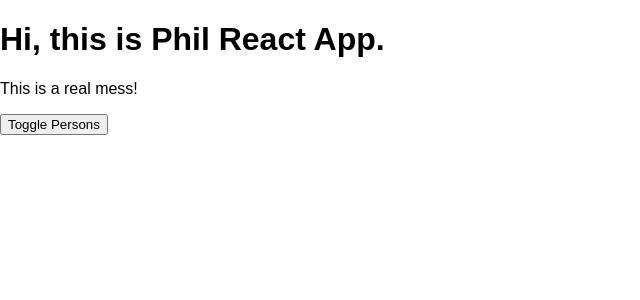
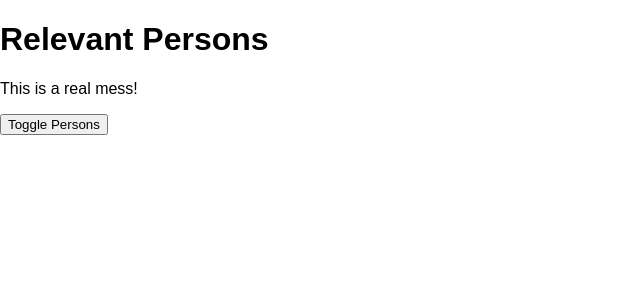
Before and after one commit to phmill/reactCourse, a React app: page / in a window 1280 px wide. Shown: the top 300 px of the page, without its empty margins (0-640 px from the left). Built offline with nearby package versions, Linux system fonts and the light colour scheme.

Commit message:
refactoring components

```diff
--- a/src/App.css
+++ b/src/components/Cockpit/Cockpit.css
@@ -1,7 +1,3 @@
-.App {
-  text-align: center;
-}
-
 .red {
   color: red;
 }
@@ -10,7 +6,7 @@
   font-weight: bold;
 }
 
-.App button {
+.Cockpit button {
   background-color: green;
   color: white;
   font: inherit;
@@ -19,16 +15,16 @@
   cursor: pointer;
 }
 
-.App button:hover {
+.Cockpit button:hover {
   background-color: lightgreen;
   color: black;
 }
 
-.App button.Red {
+.Cockpit button.Red {
   background-color: red;
 }
 
-.App button.Red:hover {
+.Cockpit button.Red:hover {
   background-color: salmon;
   color: black;
 }
--- /dev/null
+++ b/src/components/Cockpit/Cockpit.js
@@ -0,0 +1,31 @@
+import React from 'react'
+
+import classes from './Cockpit.css'
+
+const cockpit = props => {
+  const assignedClasses = []
+  let btnClass = ''
+
+  if (props.showPersons) {
+    btnClass = classes.Red
+  }
+
+  if (props.persons.length <= 2) {
+    assignedClasses.push(classes.red)
+  }
+  if (props.persons.length <= 1) {
+    assignedClasses.push(classes.bold)
+  }
+
+  return (
+    <div className={classes.Cockpit}>
+      <h1>{props.appTitle}</h1>
+      <p className={assignedClasses.join(' ')}>This is a real mess!</p>
+      <button className={btnClass} onClick={props.clicked}>
+        Toggle Persons
+      </button>
+    </div>
+  )
+}
+
+export default cockpit
--- /dev/null
+++ b/src/components/Persons/Persons.js
@@ -0,0 +1,18 @@
+import React from 'react'
+
+import Person from './Person/Person'
+
+const persons = props =>
+  props.persons.map((person, index) => {
+    return (
+      <Person
+        click={() => props.clicked(index)}
+        name={person.name}
+        age={person.age}
+        changed={event => props.changed(event, person.id)}
+        key={person.id}
+      />
+    )
+  })
+
+export default persons
--- /dev/null
+++ b/src/containers/App.css
@@ -0,0 +1,3 @@
+.App {
+  text-align: center;
+}
--- a/src/App.js
+++ b/src/containers/App.js
@@ -1,7 +1,7 @@
 import React, { Component } from 'react'
 import classes from './App.css'
-import Person from './Person/Person'
-import ErrorBoundary from './ErrorBoundary/ErrorBoundary'
+import Persons from '../components/Persons/Persons'
+import Cockpit from '../components/Cockpit/Cockpit'
 
 class App extends Component {
   state = {
@@ -55,43 +55,25 @@
 
   render() {
     let persons = null
-    let btnClass = ''
 
     if (this.state.showPersons) {
       persons = (
-        <div>
-          {this.state.persons.map((person, index) => {
-            return (
-              <ErrorBoundary key={person.id}>
-                <Person
-                  click={() => this.deletePersonHandler(index)}
-                  name={person.name}
-                  age={person.age}
-                  changed={event => this.nameChangedHandler(event, person.id)}
-                />
-              </ErrorBoundary>
-            )
-          })}
-        </div>
+        <Persons
+          persons={this.state.persons}
+          clicked={this.deletePersonHandler}
+          changed={this.nameChangedHandler}
+        />
       )
-      btnClass = classes.Red
-    }
-
-    const assignedClasses = []
-    if (this.state.persons.length <= 2) {
-      assignedClasses.push(classes.red)
-    }
-    if (this.state.persons.length <= 1) {
-      assignedClasses.push(classes.bold)
     }
 
     return (
       <div className={classes.App}>
-        <h1>Hi, this is Phil React App.</h1>
-        <p className={assignedClasses.join(' ')}>This is a real mess!</p>
-        <button className={btnClass} onClick={this.togglePersonsHandler}>
-          Toggle Persons
-        </button>
+        <Cockpit
+          appTitle={this.props.title}
+          showPersons={this.state.showPersons}
+          persons={this.state.persons}
+          clicked={this.togglePersonsHandler}
+        />
         {persons}
       </div>
     )
--- a/src/index.js
+++ b/src/index.js
@@ -1,10 +1,13 @@
 import React from 'react'
 import ReactDOM from 'react-dom'
 import './index.css'
-import App from './App'
+import App from './containers/App'
 import * as serviceWorker from './serviceWorker'
 
-ReactDOM.render(<App />, document.getElementById('root'))
+ReactDOM.render(
+  <App title="Relevant Persons" />,
+  document.getElementById('root')
+)
 
 // If you want your app to work offline and load faster, you can change
 // unregister() to register() below. Note this comes with some pitfalls.
```
Also changed, not shown: src/components/ErrorBoundary/ErrorBoundary.js (renamed from src/ErrorBoundary/ErrorBoundary.js), src/components/Persons/Person/Person.css (renamed from src/Person/Person.css), src/components/Persons/Person/Person.js (renamed from src/Person/Person.js), 1 other file (tests, documents, lock files or other folders).
